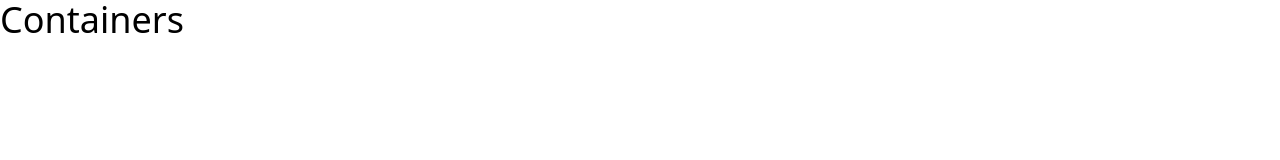
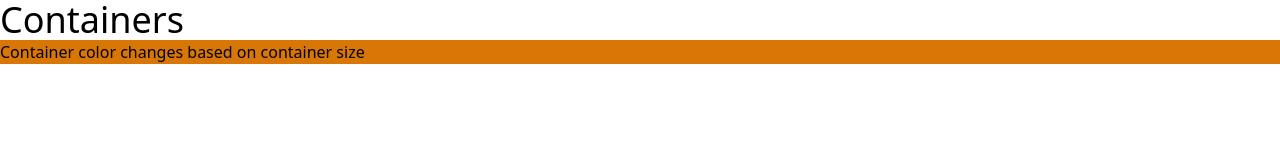
Before and after one commit to sehrishnoreen31/TailwindCSS-Projects, a website: page src/02_containers/index.html in a window 1280 px wide. Drawn offline with Linux system fonts and the light colour scheme.

Commit message:
containers

```diff
--- a/src/02_containers/index.html
+++ b/src/02_containers/index.html
@@ -8,5 +8,6 @@
 </head>
 <body>
     <h1 class="text-4xl">Containers</h1>
+    <p class="container sm:bg-slate-400 md:bg-red-400 lg:bg-orange-400 xl:bg-amber-600 2xl:bg-yellow-400">Container color changes based on container size</p>
 </body>
 </html>
```
Also changed, not shown: src/output.css.
